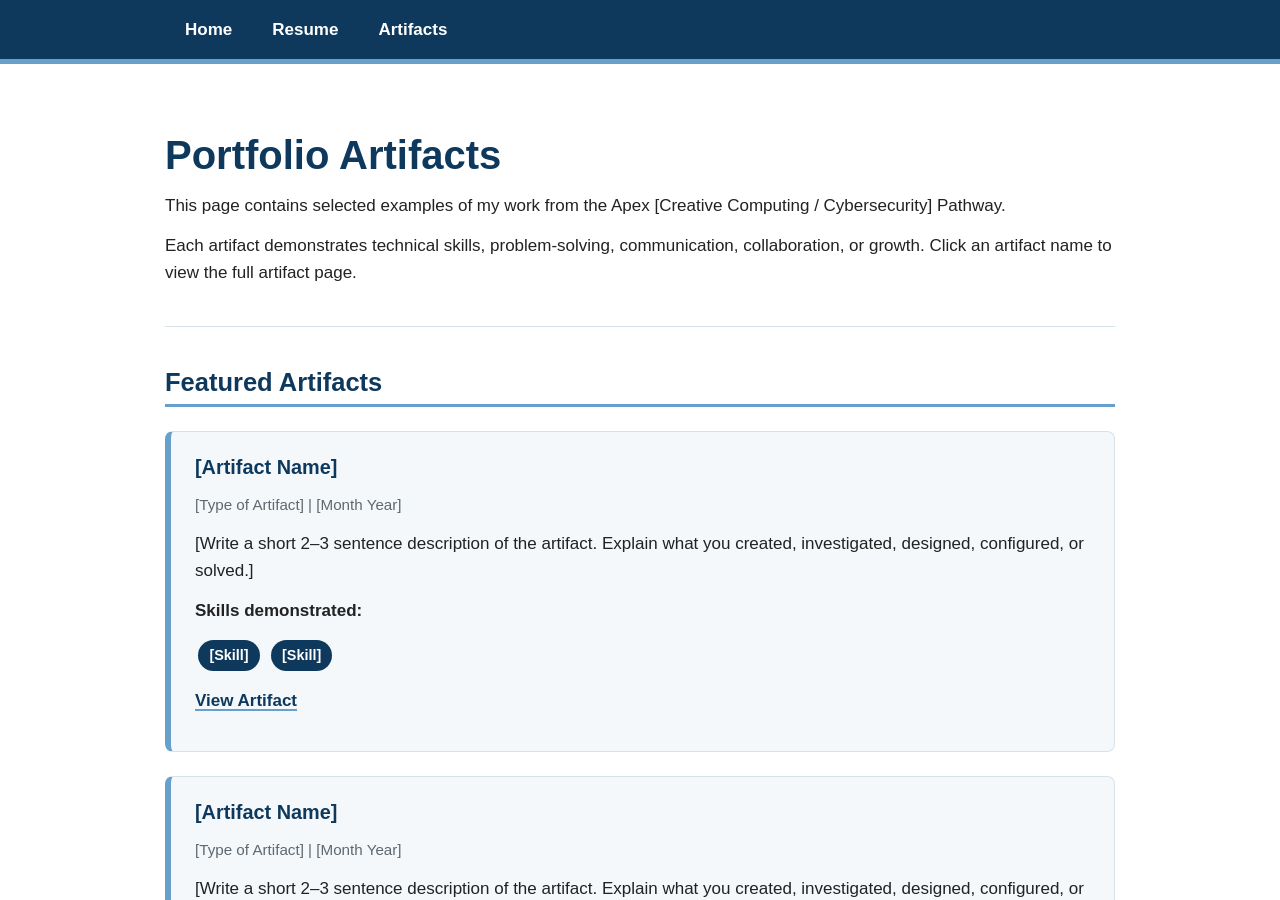
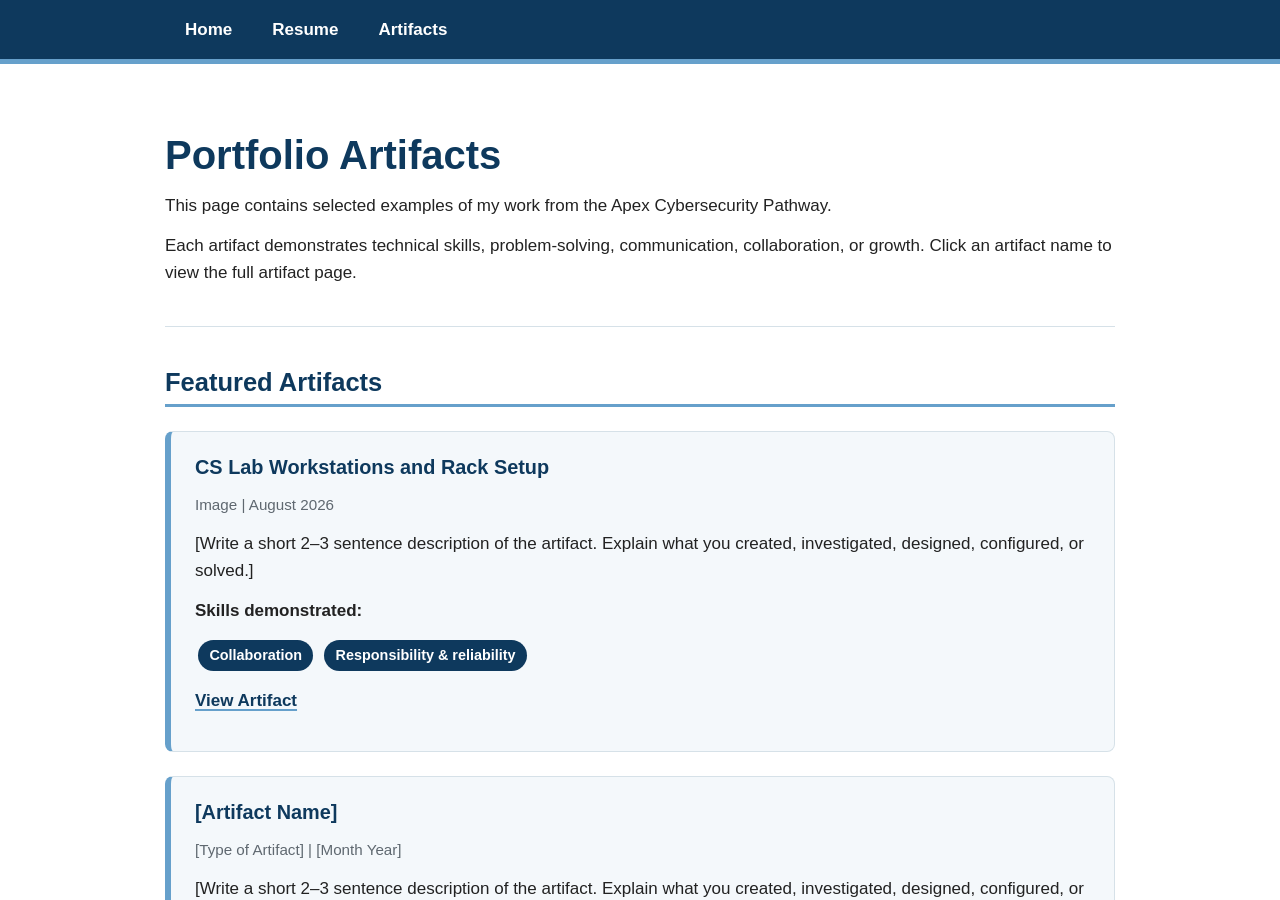
Before and after one commit to bloonarius-2/APEX-Portfolio, a Jekyll site: the page built from artifacts.md, in a window 1280 px wide and 900 px high. Built offline with Jekyll 4.4.1, drawn with Linux system fonts in a browser that asks for light colours.

Commit message:
added the workstation setup

```diff
--- a/artifacts.md
+++ b/artifacts.md
@@ -5,7 +5,7 @@ title: Artifacts
 
 # Portfolio Artifacts
 
-This page contains selected examples of my work from the Apex [Creative Computing / Cybersecurity] Pathway.
+This page contains selected examples of my work from the Apex Cybersecurity Pathway.
 
 Each artifact demonstrates technical skills, problem-solving, communication, collaboration, or growth. Click an artifact name to view the full artifact page.
 
@@ -15,17 +15,17 @@ Each artifact demonstrates technical skills, problem-solving, communication, col
 
 <div class="artifact-card" markdown="1">
 
-### [Artifact Name]
-<p class="artifact-meta">[Type of Artifact] | [Month Year]</p>
+### CS Lab Workstations and Rack Setup
+<p class="artifact-meta">Image | August 2026</p>
 
 [Write a short 2–3 sentence description of the artifact. Explain what you created, investigated, designed, configured, or solved.]
 
 **Skills demonstrated:**
 
-<span class="skill-tag">[Skill]</span>
-<span class="skill-tag">[Skill]</span>
+<span class="skill-tag">Collaboration</span>
+<span class="skill-tag">Responsibility & reliability</span>
 
-[View Artifact](artifacts/ARTIFACT-FOLDER/)
+[View Artifact](artifacts/workstation)
 
 </div>
 
```
